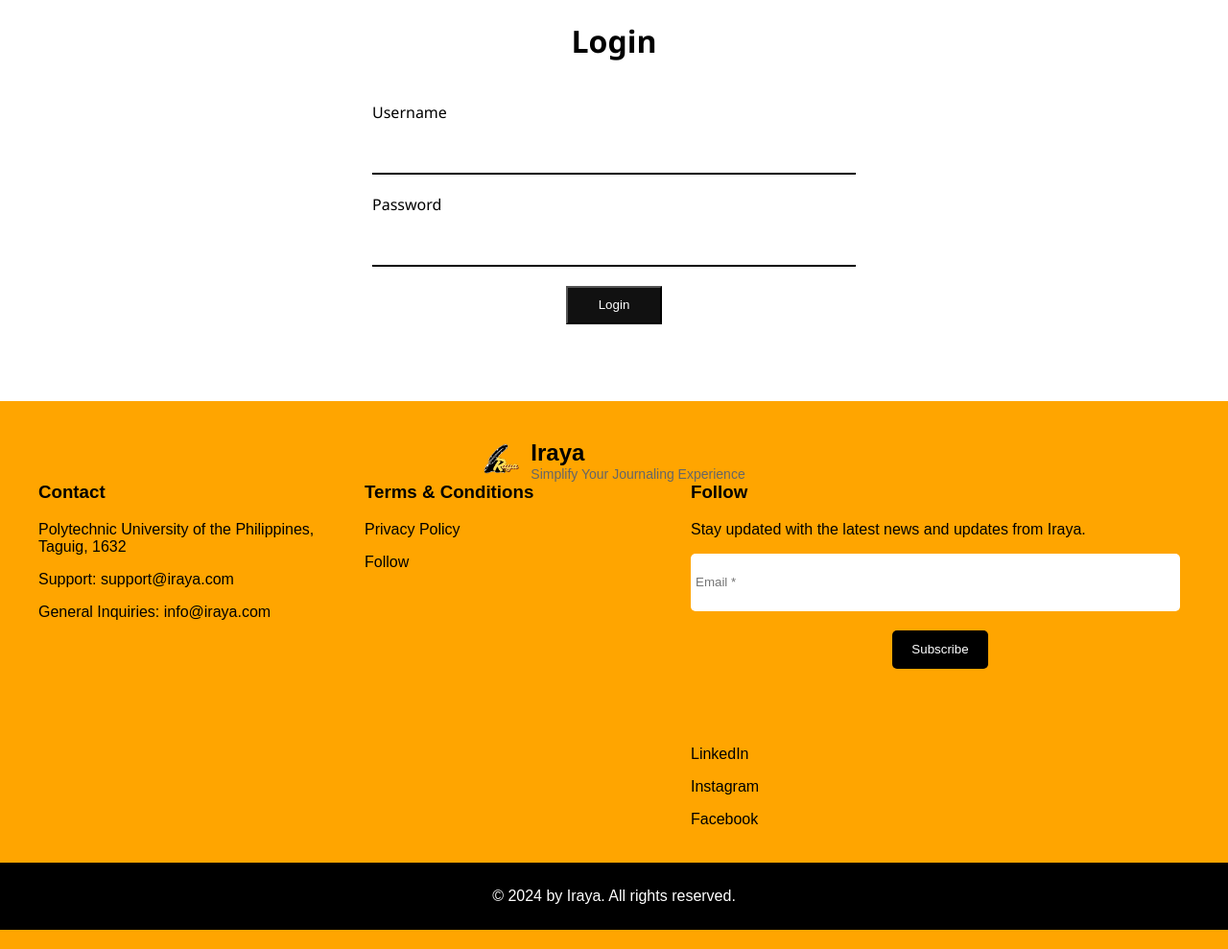
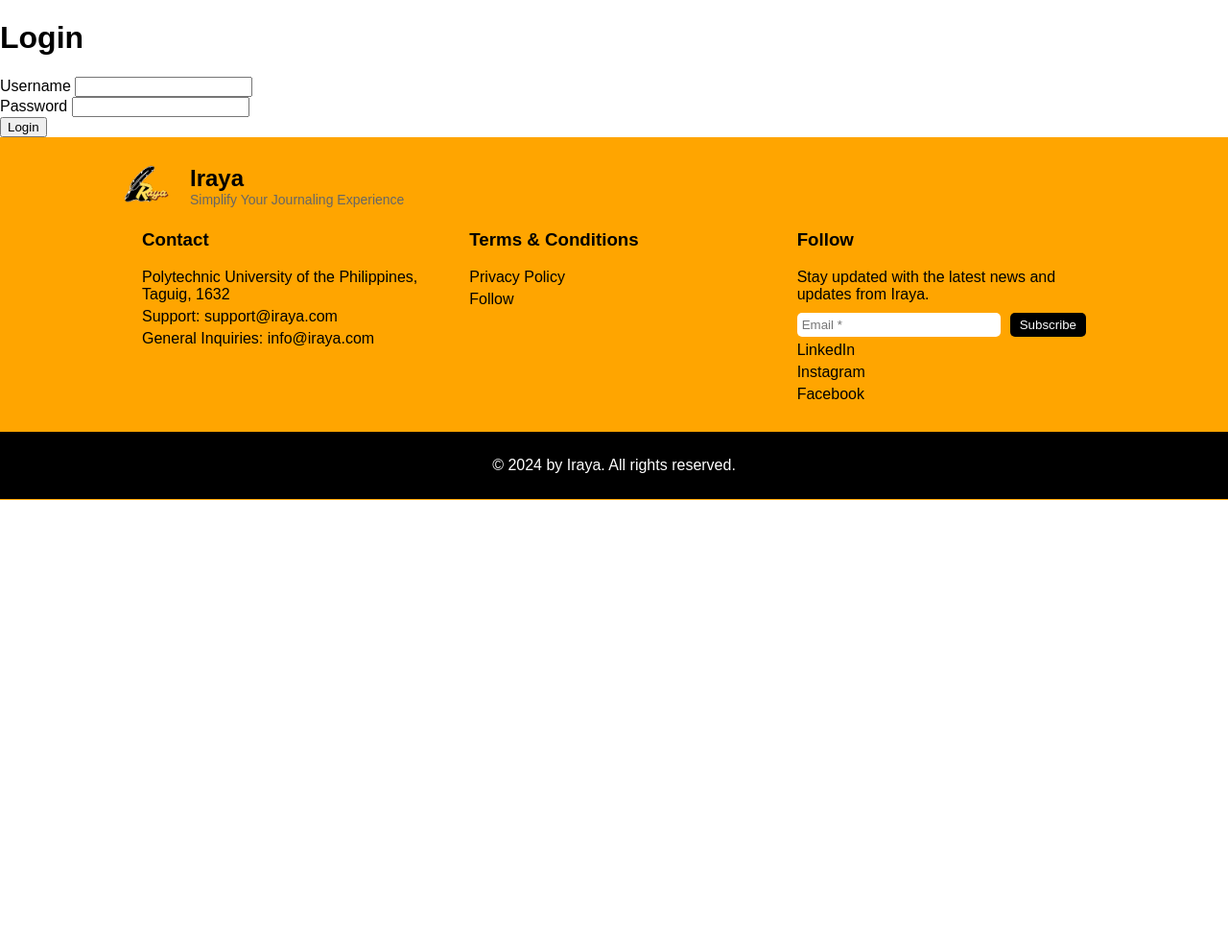
Before and after one commit to PUP-BSIT/project-tuf_developers, a PHP site: page /login.php in a window 1280 px wide. Shown: the part 65-1054 px from the top of the page at 96% size. After the commit the page ends 586 px from the top, so only its background shows below. Run offline with PHP 8.4, Linux system fonts and the light colour scheme.

Commit message:
refactor footer css design to login page

```diff
--- a/Iraya/assets/stylesheets/login.css
+++ b/Iraya/assets/stylesheets/login.css
@@ -69,16 +69,17 @@ body {
   }
 
   footer {
-    background-color: #FFA500;
-    padding: 20px 0;
+    background-color: #ffa500;
     color: #000;
+    padding: 1px 0;
   }
 
   .footer-container {
+    margin-top: 20px;
     display: flex;
-    justify-content: space-around;
+    justify-content: space-between;
     flex-wrap: wrap;
-    padding: 20px;
+    padding: 5px 10%;
   }
 
   .footer-logo {
@@ -86,24 +87,37 @@ body {
     align-items: center;
   }
 
+  .footer-logo img {
+    height: 50px;
+    margin-right: 10px;
+  }
+
+  .footer-logo .logo-text {
+    margin-left: 10px;
+  }
+
   .footer-columns {
     display: flex;
-    justify-content: space-around;
-    flex-grow: 1;
+    justify-content: space-between;
+    width: 100%;
+    margin-top: 20px;
   }
 
   .footer-column {
     flex: 1;
     margin: 0 20px;
+    min-width: 200px;
   }
 
   .footer-column h3 {
     margin-top: 0;
   }
 
-  .footer-column p, .footer-column a {
+  .footer-column p,
+  .footer-column a {
     color: #000;
     text-decoration: none;
+    margin: 5px 0;
   }
 
   .footer-column form {
@@ -117,6 +131,7 @@ body {
     margin-right: 10px;
     border: none;
     border-radius: 5px;
+    flex-grow: 1;
   }
 
   .footer-column button {
@@ -137,32 +152,5 @@ body {
     padding: 10px;
     background-color: #000;
     color: #fff;
+    margin-top: 20px;
   }
-
-  form {
-    display: flex;
-    flex-direction: column;
-    align-items: center;
-    gap: 20px;
-    font-family: 'Segoe UI', Tahoma, Geneva, Verdana, sans-serif;
-    margin-bottom: 5rem;
-  }
-
-  form > div {
-    display: flex;
-    flex-direction: column;
-  }
-
-  input {
-    border: none;
-    border-bottom: 2px solid #000;
-    height: 50px;
-    width: 500px;
-  }
-
-  button {
-    background-color: #111;
-    color: #fff;
-    width: 100px;
-    height: 40px;
-  }
```
